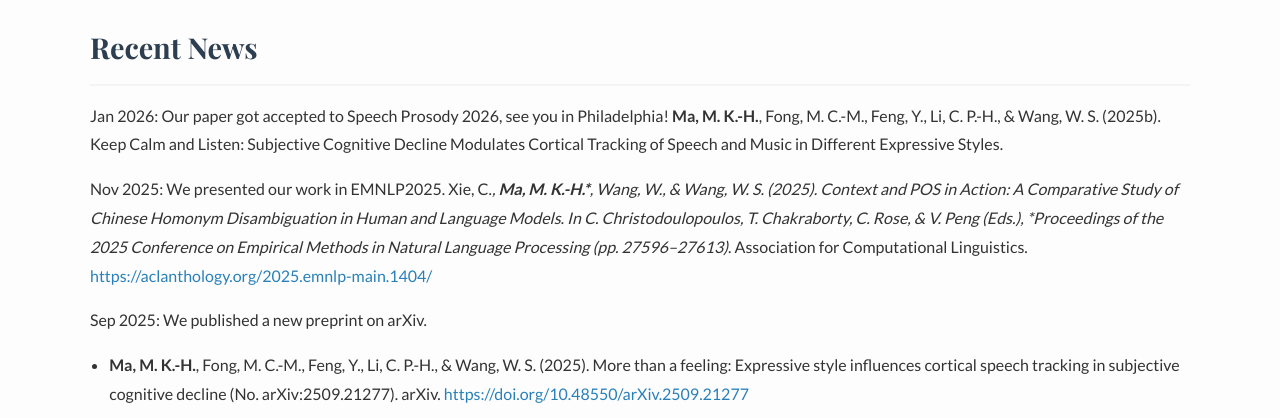
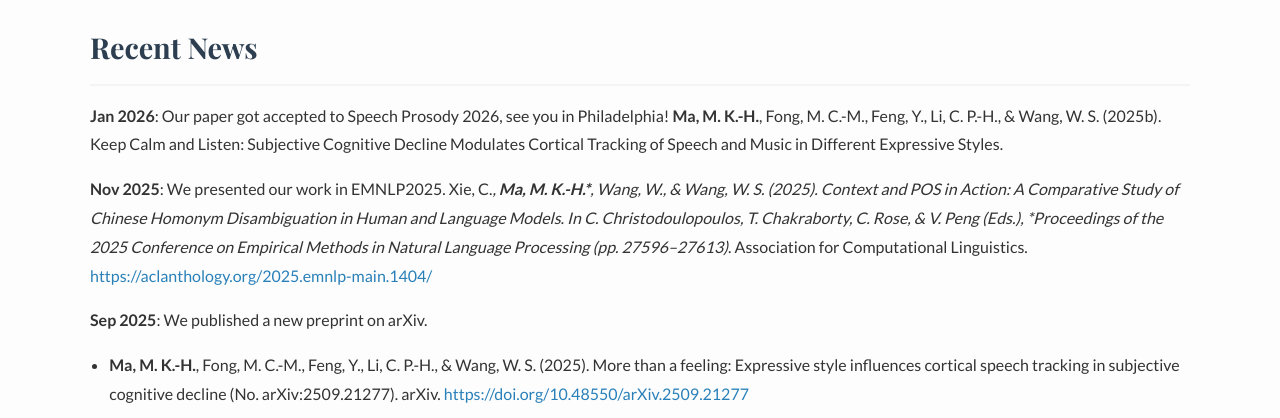
Before and after one commit to neurothew/neurothew.github.io, a Jekyll site: the page built from index.md, in a window 1280 px wide and 900 px high, scrolled down 1195 px. Shown: the part 154-572 px from the top of the window. Built offline with Jekyll 4.4.1, drawn with Linux system fonts in a browser that asks for light colours.

```diff
--- a/index.md
+++ b/index.md
@@ -83,11 +83,11 @@ In my spare time, I enjoy strolling, hiking and <a href="gallery">taking photos<
 
 ## Recent News
 
-Jan 2026: Our paper got accepted to Speech Prosody 2026, see you in Philadelphia! __Ma, M. K.-H.__, Fong, M. C.-M., Feng, Y., Li, C. P.-H., & Wang, W. S. (2025b). Keep Calm and Listen: Subjective Cognitive Decline Modulates Cortical Tracking of Speech and Music in Different Expressive Styles.
+__Jan 2026__: Our paper got accepted to Speech Prosody 2026, see you in Philadelphia! __Ma, M. K.-H.__, Fong, M. C.-M., Feng, Y., Li, C. P.-H., & Wang, W. S. (2025b). Keep Calm and Listen: Subjective Cognitive Decline Modulates Cortical Tracking of Speech and Music in Different Expressive Styles.
 
-Nov 2025: We presented our work in EMNLP2025. Xie, C.*, __Ma, M. K.-H.\*__, Wang, W., & Wang, W. S. (2025). Context and POS in Action: A Comparative Study of Chinese Homonym Disambiguation in Human and Language Models. In C. Christodoulopoulos, T. Chakraborty, C. Rose, & V. Peng (Eds.), *Proceedings of the 2025 Conference on Empirical Methods in Natural Language Processing (pp. 27596–27613)*. Association for Computational Linguistics. [https://aclanthology.org/2025.emnlp-main.1404/](https://aclanthology.org/2025.emnlp-main.1404/)
+__Nov 2025__: We presented our work in EMNLP2025. Xie, C.*, __Ma, M. K.-H.\*__, Wang, W., & Wang, W. S. (2025). Context and POS in Action: A Comparative Study of Chinese Homonym Disambiguation in Human and Language Models. In C. Christodoulopoulos, T. Chakraborty, C. Rose, & V. Peng (Eds.), *Proceedings of the 2025 Conference on Empirical Methods in Natural Language Processing (pp. 27596–27613)*. Association for Computational Linguistics. [https://aclanthology.org/2025.emnlp-main.1404/](https://aclanthology.org/2025.emnlp-main.1404/)
 
-Sep 2025: We published a new preprint on arXiv.
+__Sep 2025__: We published a new preprint on arXiv.
 
 - **Ma, M. K.-H.**, Fong, M. C.-M., Feng, Y., Li, C. P.-H., & Wang, W. S. (2025). More than a feeling: Expressive style influences cortical speech tracking in subjective cognitive decline (No. arXiv:2509.21277). arXiv. [https://doi.org/10.48550/arXiv.2509.21277](https://doi.org/10.48550/arXiv.2509.21277)
 
```
